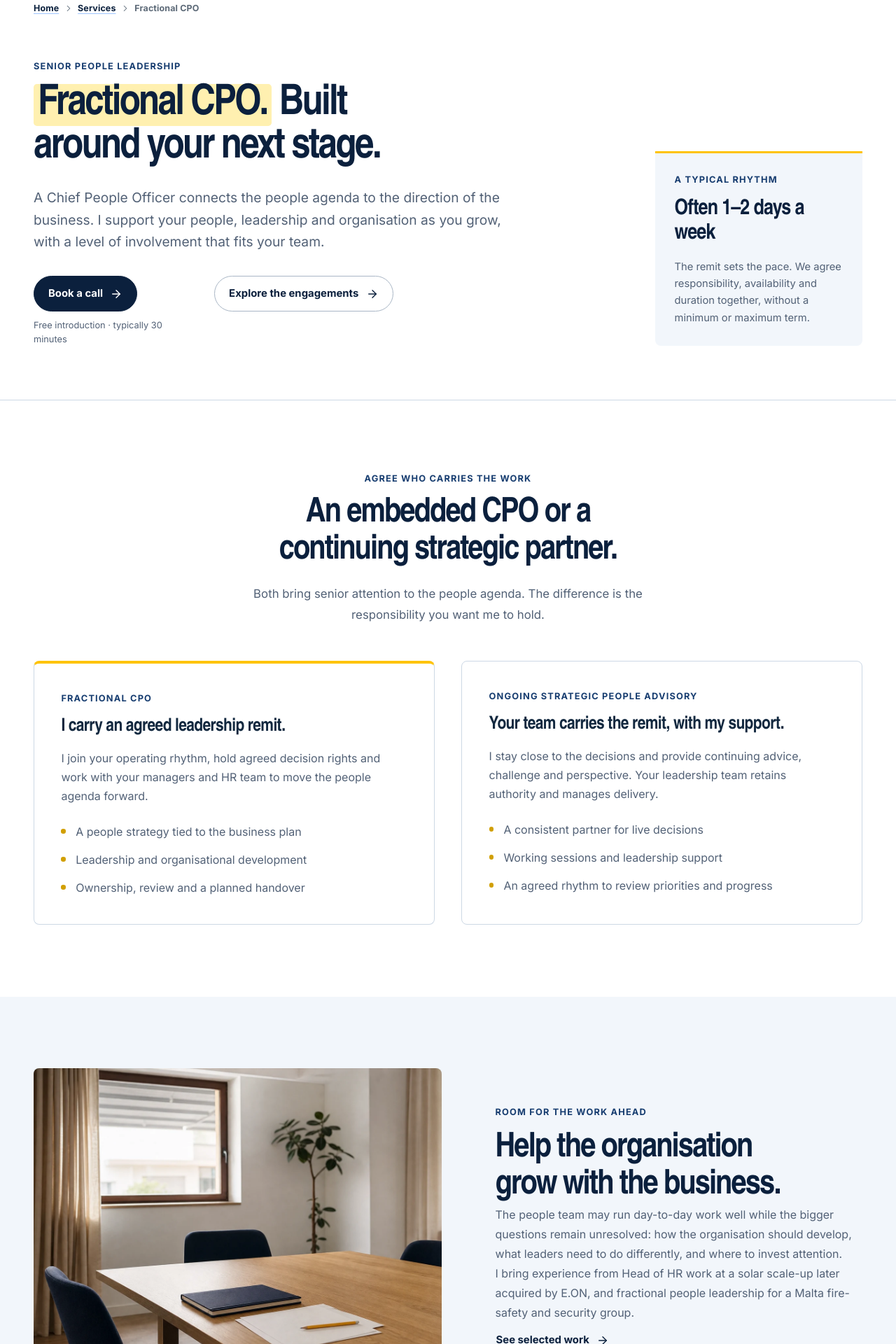
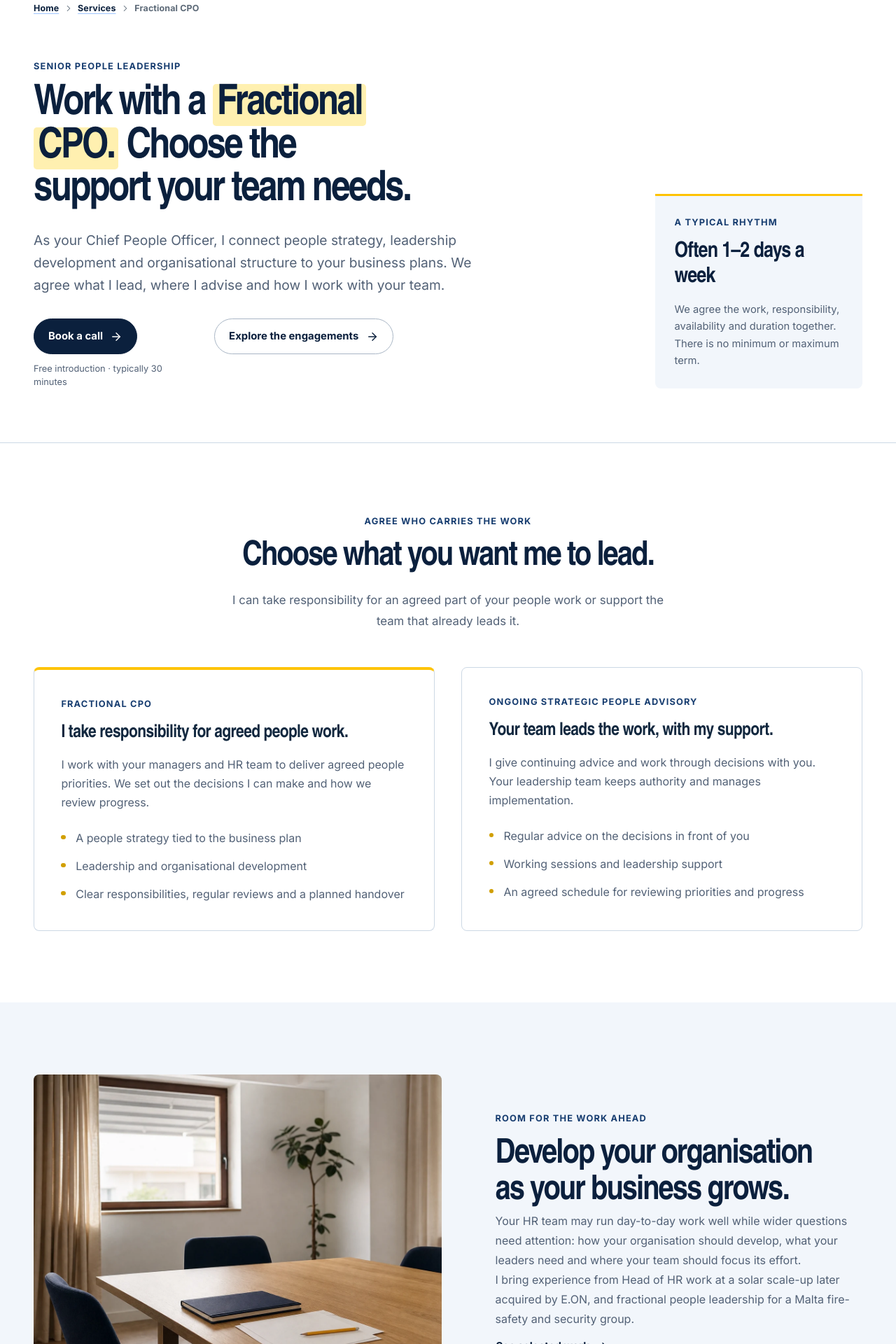
Before and after one commit to Ouroboros-Org/Marc-Berghoff-Homepage, a Next.js app: page /fractional-cpo in a window 1280 px wide. Shown: the part 120-2040 px from the top of the page at 70% size. Built offline with nearby package versions, Linux system fonts and the light colour scheme; no server answers.

Commit message:
Address the reader and clarify responsibility across service pages

```diff
--- a/src/components/service-pages/bottleneck-assessment-page.tsx
+++ b/src/components/service-pages/bottleneck-assessment-page.tsx
@@ -28,12 +28,12 @@ export function BottleneckAssessmentPageView({ locale }: { locale: SiteLocale })
         locale={locale}
         breadcrumb="Bottleneck Assessment"
         eyebrow="Bottleneck Assessment with Review"
-        title="Find the bottleneck. Agree what comes next."
-        lead="When the team has different explanations for the same problem, evidence helps. I combine interviews, a questionnaire and a written report with a leadership review of the findings."
+        title="Find the bottleneck. Decide what to change."
+        lead="Understand the issue before you decide how to respond. I bring together interviews, a questionnaire and a written report, then work through the findings with your leadership team."
         aside={{
           label: "The engagement",
           value: "Typically 2–3 weeks",
-          note: "From kickoff to review workshop. The scope and fixed fee are agreed before we start.",
+          note: "From our first working session to the review workshop. Timing follows the scope, with a fixed fee agreed before we start.",
         }}
         secondary={{
           href: "#full-assessment",
@@ -66,7 +66,7 @@ export function BottleneckAssessmentPageView({ locale }: { locale: SiteLocale })
             </li>
             <li>
               <h3>Compare the evidence</h3>
-              <p>I write a report covering the main finding, likely causes and operating consequences. A 20–30 minute check-in with you before the workshop helps test what is emerging.</p>
+              <p>I write a report covering the main finding, likely causes and effects on your business. A 20–30 minute check-in with you before the workshop helps test what is emerging.</p>
             </li>
             <li>
               <h3>Review and decide</h3>
@@ -81,12 +81,12 @@ export function BottleneckAssessmentPageView({ locale }: { locale: SiteLocale })
           <div className={styles.textColumn}>
             <p className={styles.eyebrow}>What your team keeps</p>
             <h2 className={styles.sectionTitle} id="assessment-report">A report you can question and use.</h2>
-            <p>The report makes the reasoning visible. It gives the team something concrete to examine, rather than another opinion to agree or disagree with.</p>
+            <p>You can see how the findings follow from the evidence. The report gives your team a shared basis for discussion and decisions.</p>
             <ol className={styles.reportQuestions}>
-              <li>What organisational bottleneck best explains the business issue?</li>
+              <li>What organisational bottleneck best explains your business issue?</li>
               <li>Which recurring observations and decision patterns support the finding?</li>
               <li>Where does the bottleneck consume leadership attention or slow important work?</li>
-              <li>Which decisions and first steps will the leadership team agree after discussing it?</li>
+              <li>Which decisions and first steps will your leadership team agree after discussing it?</li>
             </ol>
           </div>
           <figure className={styles.reportFigure}>
@@ -152,7 +152,7 @@ export function BottleneckAssessmentPageView({ locale }: { locale: SiteLocale })
         id="assessment-adjacent"
         links={[
           { href: "/advisory", label: "Strategic People Advisory", text: "Use a focused engagement to work out the response when the underlying problem is understood." },
-          { href: "/fractional-cpo", label: "Fractional CPO", text: "Bring ongoing strategic support or an embedded senior owner to the people agenda." },
+          { href: "/fractional-cpo", label: "Fractional CPO", text: "Get ongoing strategic advice or ask me to take responsibility for agreed people work." },
         ]}
       />
       <ServiceClosing
--- a/src/components/service-pages/fractional-people-leadership-page.tsx
+++ b/src/components/service-pages/fractional-people-leadership-page.tsx
@@ -30,12 +30,12 @@ export function FractionalPeopleLeadershipPageView({ locale }: { locale: SiteLoc
         locale={locale}
         breadcrumb="Fractional CPO"
         eyebrow="Senior people leadership"
-        title={<><span className={styles.highlight}>Fractional CPO.</span> Built around your next stage.</>}
-        lead="A Chief People Officer connects the people agenda to the direction of the business. I support your people, leadership and organisation as you grow, with a level of involvement that fits your team."
+        title={<>Work with a <span className={styles.highlight}>Fractional CPO.</span> Choose the support your team needs.</>}
+        lead="As your Chief People Officer, I connect people strategy, leadership development and organisational structure to your business plans. We agree what I lead, where I advise and how I work with your team."
         aside={{
           label: "A typical rhythm",
           value: "Often 1–2 days a week",
-          note: "The remit sets the pace. We agree responsibility, availability and duration together, without a minimum or maximum term.",
+          note: "We agree the work, responsibility, availability and duration together. There is no minimum or maximum term.",
         }}
       />
 
@@ -43,28 +43,28 @@ export function FractionalPeopleLeadershipPageView({ locale }: { locale: SiteLoc
         <div className={styles.container}>
           <div className={`${styles.sectionHeading} ${styles.centered}`}>
             <p className={styles.eyebrow}>Agree who carries the work</p>
-            <h2 className={styles.sectionTitle} id="fractional-involvement">An embedded CPO or a continuing strategic partner.</h2>
-            <p className={styles.intro}>Both bring senior attention to the people agenda. The difference is the responsibility you want me to hold.</p>
+            <h2 className={styles.sectionTitle} id="fractional-involvement">Choose what you want me to lead.</h2>
+            <p className={styles.intro}>I can take responsibility for an agreed part of your people work or support the team that already leads it.</p>
           </div>
           <div className={styles.twoColumns}>
             <article className={`${styles.choice} ${styles.choicePrimary}`}>
               <p className={styles.eyebrow}>Fractional CPO</p>
-              <h3>I carry an agreed leadership remit.</h3>
-              <p>I join your operating rhythm, hold agreed decision rights and work with your managers and HR team to move the people agenda forward.</p>
+              <h3>I take responsibility for agreed people work.</h3>
+              <p>I work with your managers and HR team to deliver agreed people priorities. We set out the decisions I can make and how we review progress.</p>
               <ul className={styles.receiveList}>
                 <li>A people strategy tied to the business plan</li>
                 <li>Leadership and organisational development</li>
-                <li>Ownership, review and a planned handover</li>
+                <li>Clear responsibilities, regular reviews and a planned handover</li>
               </ul>
             </article>
             <article className={styles.choice}>
               <p className={styles.eyebrow}>Ongoing Strategic People Advisory</p>
-              <h3>Your team carries the remit, with my support.</h3>
-              <p>I stay close to the decisions and provide continuing advice, challenge and perspective. Your leadership team retains authority and manages delivery.</p>
+              <h3>Your team leads the work, with my support.</h3>
+              <p>I give continuing advice and work through decisions with you. Your leadership team keeps authority and manages implementation.</p>
               <ul className={styles.receiveList}>
-                <li>A consistent partner for live decisions</li>
+                <li>Regular advice on the decisions in front of you</li>
                 <li>Working sessions and leadership support</li>
-                <li>An agreed rhythm to review priorities and progress</li>
+                <li>An agreed schedule for reviewing priorities and progress</li>
               </ul>
             </article>
           </div>
@@ -84,8 +84,8 @@ export function FractionalPeopleLeadershipPageView({ locale }: { locale: SiteLoc
           </div>
           <div className={styles.textColumn}>
             <p className={styles.eyebrow}>Room for the work ahead</p>
-            <h2 className={styles.sectionTitle} id="fractional-direction">Help the organisation grow with the business.</h2>
-            <p>The people team may run day-to-day work well while the bigger questions remain unresolved: how the organisation should develop, what leaders need to do differently, and where to invest attention.</p>
+            <h2 className={styles.sectionTitle} id="fractional-direction">Develop your organisation as your business grows.</h2>
+            <p>Your HR team may run day-to-day work well while wider questions need attention: how your organisation should develop, what your leaders need and where your team should focus its effort.</p>
             <p>I bring experience from Head of HR work at a solar scale-up later acquired by E.ON, and fractional people leadership for a Malta fire-safety and security group.</p>
             <ButtonLink href="/results" variant="text">See selected work</ButtonLink>
           </div>
@@ -97,7 +97,7 @@ export function FractionalPeopleLeadershipPageView({ locale }: { locale: SiteLoc
           <div className={styles.sectionHeading}>
             <p className={styles.eyebrow}>An agreed remit</p>
             <h2 className={styles.sectionTitle} id="fractional-scope">Clear responsibility from the beginning.</h2>
-            <p className={styles.intro}>We name the decisions I hold, the support I need and how the work returns to your team or a permanent hire. Coaching, workshops and practical documents sit within that remit.</p>
+            <p className={styles.intro}>We agree which decisions I make, what your team handles and how we review progress. If responsibility moves to your team or a permanent hire, we plan the handover. Coaching, workshops and practical documents support that work.</p>
           </div>
           <EngagementDetails engagement={engagement} />
           <p className={styles.scopeNote}>{ENGAGEMENT_SCOPE_NOTE}</p>
@@ -109,13 +109,13 @@ export function FractionalPeopleLeadershipPageView({ locale }: { locale: SiteLoc
           <div className={styles.twoColumns}>
             <article className={styles.feature}>
               <p className={styles.eyebrow}>The right foundations</p>
-              <h2 className={styles.sectionTitle} id="fractional-fit">Access, decision rights and a team to work with.</h2>
-              <p>The leadership team needs to make room for the work, share relevant context and agree who can decide. Day-to-day HR administration needs an operational owner.</p>
+              <h2 className={styles.sectionTitle} id="fractional-fit">You bring access and a team to work with.</h2>
+              <p>Your leadership team needs time to work with me, share relevant information and agree who can decide. Someone in your business needs to handle day-to-day HR administration.</p>
             </article>
             <article className={styles.feature}>
               <h3>When another approach fits better</h3>
               <p>If you need payroll, routine HR administration or a replacement for your whole operational team, this engagement does not provide that capacity.</p>
-              <p>If you already have the right senior owner and one decision is stuck, focused advisory may be enough. If nobody agrees on the underlying problem, an assessment is a better starting point.</p>
+              <p>If you already have someone leading the work and want help with one decision, focused advisory may be enough. If the underlying issue is unclear, we can discuss whether an assessment would help.</p>
             </article>
           </div>
         </div>
@@ -126,14 +126,14 @@ export function FractionalPeopleLeadershipPageView({ locale }: { locale: SiteLoc
         locale={locale}
         id="fractional-adjacent"
         links={[
-          { href: "/bottleneck-assessment", label: "Bottleneck Assessment with Review", text: "Establish the cause before deciding what kind of leadership remit the company needs." },
+          { href: "/bottleneck-assessment", label: "Bottleneck Assessment with Review", text: "Understand an unclear people or organisation issue before deciding what support you need." },
           { href: "/advisory", label: "Strategic People Advisory", text: "Work through a defined decision with a shorter, focused engagement." },
         ]}
       />
       <ServiceClosing
         locale={locale}
-        title="What does your people agenda need now?"
-        text="Bring the team you have, the direction of the business and the work that needs senior attention."
+        title="What support do you need for your people and organisation?"
+        text="Tell me your priorities, who already carries the work and where you want me to take responsibility or advise."
       />
     </div>
   );
```
Also changed, not shown: src/components/service-pages/advisory-page.tsx (+8 -8 lines), src/components/service-pages/services-landing.tsx (+7 -7 lines).
